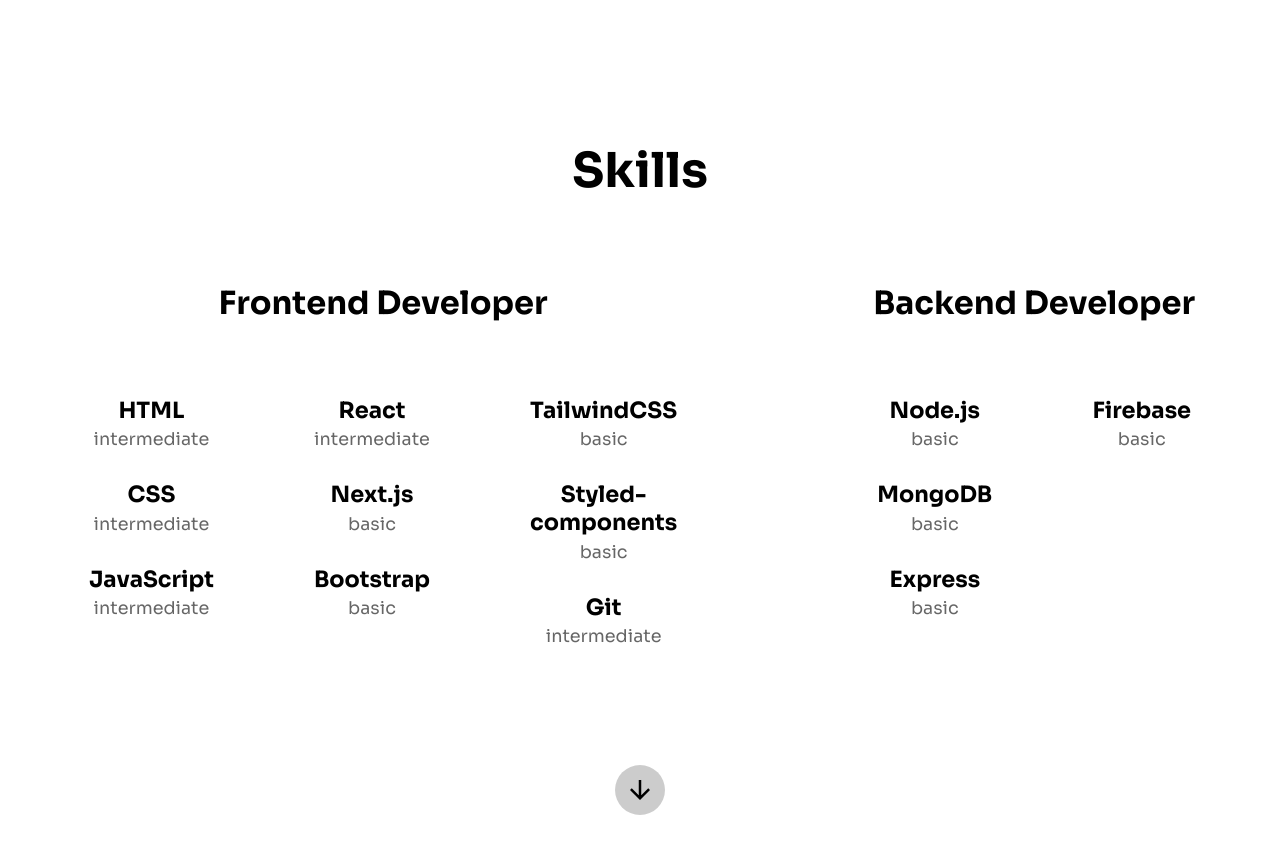
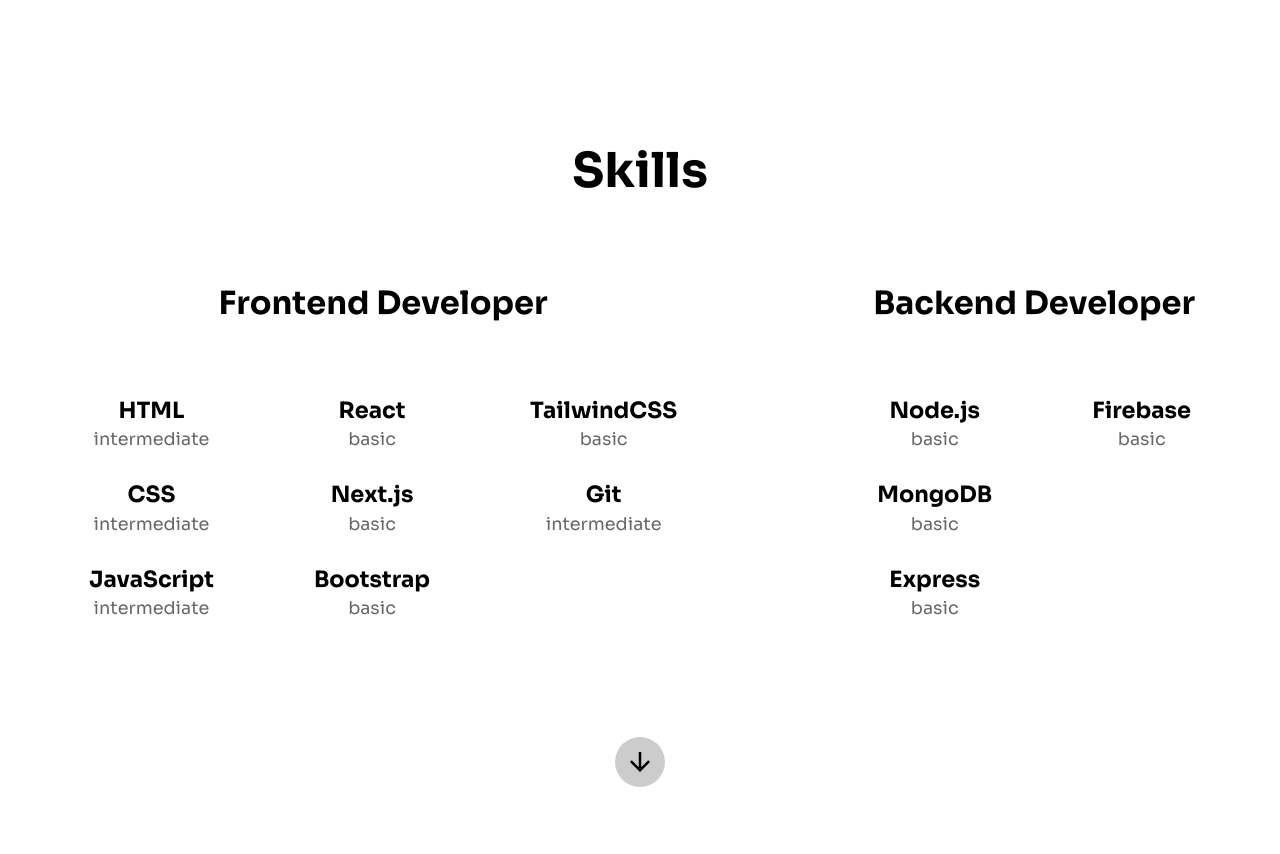
Before and after one commit to harysreza/PortfolioV2, a React (Create React App) app: page /skills in a window 1280 px wide. Shown: the top 854 px of the page. Built offline with nearby package versions, Linux system fonts and the light colour scheme.

Commit message:
fix links btn

```diff
--- a/src/components/Skills.js
+++ b/src/components/Skills.js
@@ -21,7 +21,7 @@
             </div>
             <div className="line">
               <h4 className="skill">React</h4>
-              <p className="skills--desc">intermediate</p>
+              <p className="skills--desc">basic</p>
               <h4 className="skill">Next.js</h4>
               <p className="skills--desc">basic</p>
               <h4 className="skill">Bootstrap</h4>
@@ -29,8 +29,6 @@
             </div>
             <div className="line">
               <h4 className="skill">TailwindCSS</h4>
-              <p className="skills--desc">basic</p>
-              <h4 className="skill">Styled-components</h4>
               <p className="skills--desc">basic</p>
               <h4 className="skill">Git</h4>
               <p className="skills--desc">intermediate</p>
--- a/src/index.css
+++ b/src/index.css
@@ -399,7 +399,7 @@
 .card--links {
   padding-bottom: 30px;
   bottom: 10px;
-  right: 55px;
+  right: 35px;
   position: absolute;
 }
 
@@ -421,6 +421,12 @@
   cursor: pointer;
 }
 
+@media screen and (min-width: 400px) {
+  .card--links {
+    right: 55px;
+  }
+}
+
 @media screen and (min-width: 768px) {
   .project--card {
     grid-template-columns: repeat(2, minmax(100px, 1fr));
@@ -433,7 +439,7 @@
   }
 
   .card--links {
-    right: 35px;
+    right: 20px;
   }
 }
 
```
